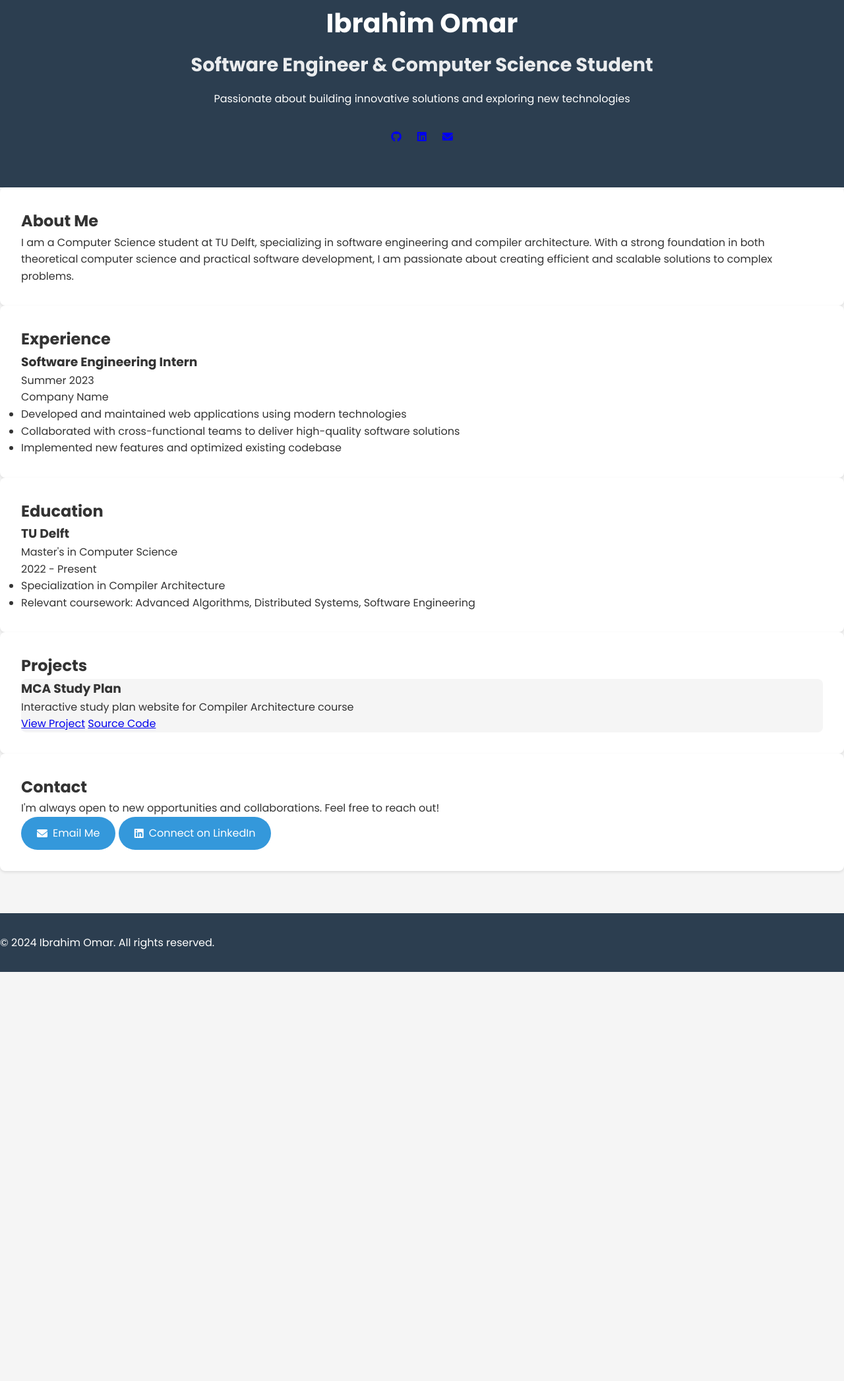
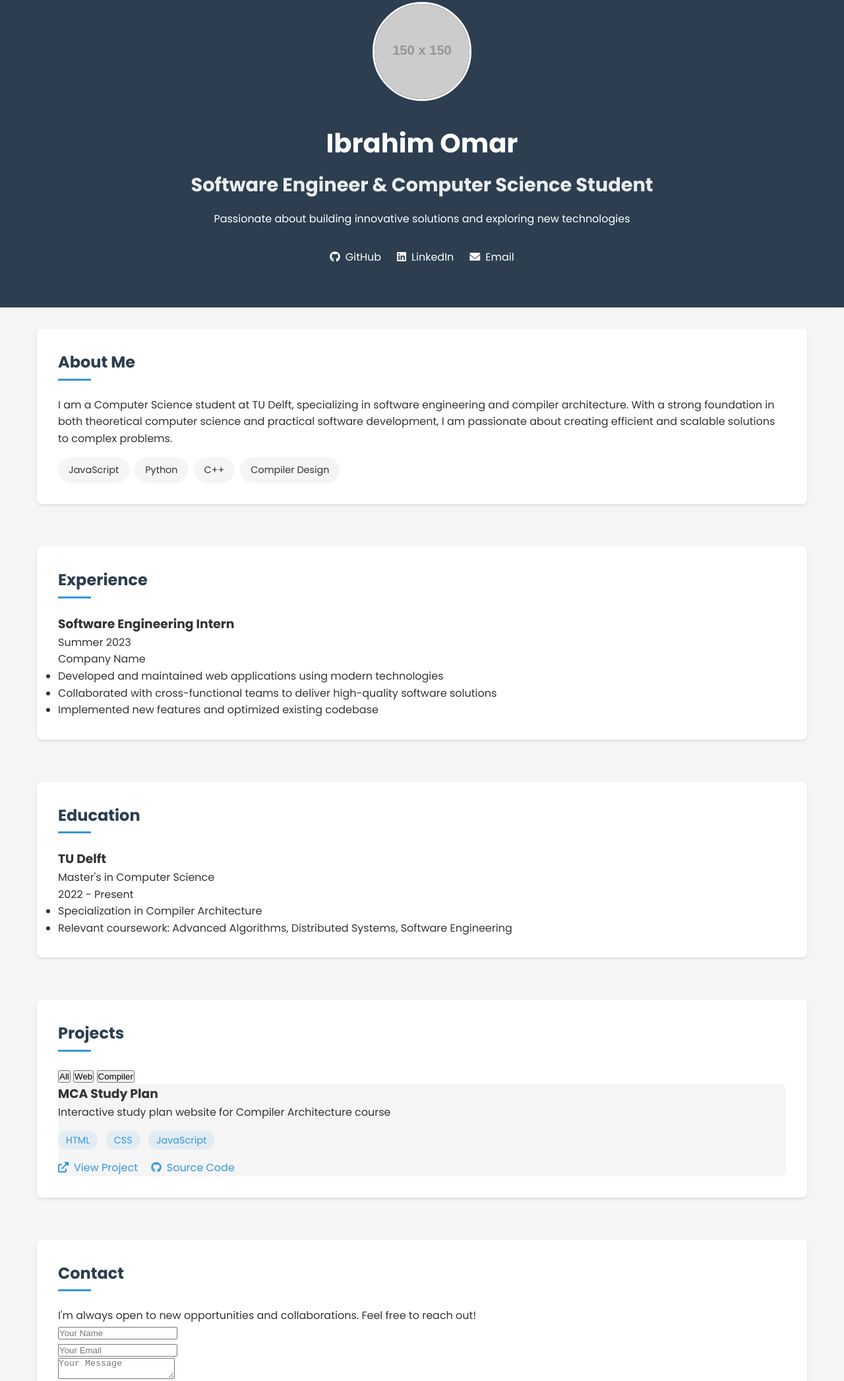
Before and after one commit to ibrahimomar9316/PersonalCV, a plain HTML site: page index.html in a window 1280 px wide. Shown: the part 125-2218 px from the top of the page at 66% size. Before the commit the page ends 1598 px from the top, so only its background shows below. Drawn offline with Linux system fonts and the light colour scheme; placeholder pictures from the web are drawn by us.

Commit message:
Update HTML with missing elements and proper structure

```diff
--- a/index.html
+++ b/index.html
@@ -14,6 +14,9 @@
             <div class="logo">
                 <a href="#">Ibrahim Omar</a>
             </div>
+            <button class="menu-toggle">
+                <i class="fas fa-bars"></i>
+            </button>
             <ul class="nav-links">
                 <li><a href="#about">About</a></li>
                 <li><a href="#experience">Experience</a></li>
@@ -26,27 +29,43 @@
 
     <header class="hero">
         <div class="hero-content">
+            <div class="profile-image">
+                <img src="https://via.placeholder.com/150" alt="Ibrahim Omar">
+            </div>
             <h1>Ibrahim Omar</h1>
             <h2>Software Engineer & Computer Science Student</h2>
             <p>Passionate about building innovative solutions and exploring new technologies</p>
             <div class="social-links">
-                <a href="https://github.com/ibrahimomar9316" target="_blank"><i class="fab fa-github"></i></a>
-                <a href="https://linkedin.com/in/your-linkedin" target="_blank"><i class="fab fa-linkedin"></i></a>
-                <a href="mailto:your.email@example.com"><i class="fas fa-envelope"></i></a>
+                <a href="https://github.com/ibrahimomar9316" target="_blank" class="social-link">
+                    <i class="fab fa-github"></i> GitHub
+                </a>
+                <a href="https://linkedin.com/in/your-linkedin" target="_blank" class="social-link">
+                    <i class="fab fa-linkedin"></i> LinkedIn
+                </a>
+                <a href="mailto:your.email@example.com" class="social-link">
+                    <i class="fas fa-envelope"></i> Email
+                </a>
             </div>
         </div>
     </header>
 
-    <section id="about">
+    <main>
+        <section id="about" class="section">
             <div class="section-content">
-            <h2>About Me</h2>
+                <h2 class="section-title">About Me</h2>
                 <p>I am a Computer Science student at TU Delft, specializing in software engineering and compiler architecture. With a strong foundation in both theoretical computer science and practical software development, I am passionate about creating efficient and scalable solutions to complex problems.</p>
+                <div class="skill-tags">
+                    <span class="skill-tag">JavaScript</span>
+                    <span class="skill-tag">Python</span>
+                    <span class="skill-tag">C++</span>
+                    <span class="skill-tag">Compiler Design</span>
+                </div>
             </div>
         </section>
 
-    <section id="experience">
+        <section id="experience" class="section">
             <div class="section-content">
-            <h2>Experience</h2>
+                <h2 class="section-title">Experience</h2>
                 <div class="timeline">
                     <div class="timeline-item">
                         <h3>Software Engineering Intern</h3>
@@ -62,9 +81,9 @@
             </div>
         </section>
 
-    <section id="education">
+        <section id="education" class="section">
             <div class="section-content">
-            <h2>Education</h2>
+                <h2 class="section-title">Education</h2>
                 <div class="education-item">
                     <h3>TU Delft</h3>
                     <p>Master's in Computer Science</p>
@@ -77,27 +96,57 @@
             </div>
         </section>
 
-    <section id="projects">
+        <section id="projects" class="section">
             <div class="section-content">
-            <h2>Projects</h2>
+                <h2 class="section-title">Projects</h2>
+                <div class="filter-buttons">
+                    <button class="filter-btn active" data-filter="all">All</button>
+                    <button class="filter-btn" data-filter="web">Web</button>
+                    <button class="filter-btn" data-filter="compiler">Compiler</button>
+                </div>
                 <div class="projects-grid">
-                <div class="project-card">
+                    <div class="project-card" data-category="web">
                         <h3>MCA Study Plan</h3>
                         <p>Interactive study plan website for Compiler Architecture course</p>
+                        <div class="project-tech">
+                            <span class="tech-tag">HTML</span>
+                            <span class="tech-tag">CSS</span>
+                            <span class="tech-tag">JavaScript</span>
+                        </div>
                         <div class="project-links">
-                        <a href="https://ibrahimomar9316.github.io/MCA-study-plan" target="_blank">View Project</a>
-                        <a href="https://github.com/ibrahimomar9316/MCA-study-plan" target="_blank">Source Code</a>
+                            <a href="https://ibrahimomar9316.github.io/MCA-study-plan" target="_blank" class="project-link">
+                                <i class="fas fa-external-link-alt"></i> View Project
+                            </a>
+                            <a href="https://github.com/ibrahimomar9316/MCA-study-plan" target="_blank" class="project-link">
+                                <i class="fab fa-github"></i> Source Code
+                            </a>
                         </div>
                     </div>
                 </div>
             </div>
         </section>
 
-    <section id="contact">
+        <section id="contact" class="section">
             <div class="section-content">
-            <h2>Contact</h2>
+                <h2 class="section-title">Contact</h2>
                 <p>I'm always open to new opportunities and collaborations. Feel free to reach out!</p>
-            <div class="contact-info">
+                <form id="contact-form">
+                    <div class="form-group">
+                        <input type="text" id="name" name="name" placeholder="Your Name" required>
+                    </div>
+                    <div class="form-group">
+                        <input type="email" id="email" name="email" placeholder="Your Email" required>
+                    </div>
+                    <div class="form-group">
+                        <textarea id="message" name="message" placeholder="Your Message" required></textarea>
+                    </div>
+                    <button type="submit" class="contact-button">
+                        <i class="fas fa-paper-plane"></i> Send Message
+                    </button>
+                    <div class="form-error"></div>
+                    <div class="form-success"></div>
+                </form>
+                <div class="contact-methods">
                     <a href="mailto:your.email@example.com" class="contact-button">
                         <i class="fas fa-envelope"></i> Email Me
                     </a>
@@ -107,10 +156,20 @@
                 </div>
             </div>
         </section>
+    </main>
 
     <footer>
+        <div class="footer-content">
             <p>&copy; 2024 Ibrahim Omar. All rights reserved.</p>
+            <a href="#" class="scroll-top">
+                <i class="fas fa-arrow-up"></i> Back to Top
+            </a>
+        </div>
     </footer>
+
+    <button class="dark-mode-toggle">
+        <i class="fas fa-moon"></i>
+    </button>
 
     <script src="script.js"></script>
 </body>
```
Lines whose indentation alone changed are shown as unchanged.
